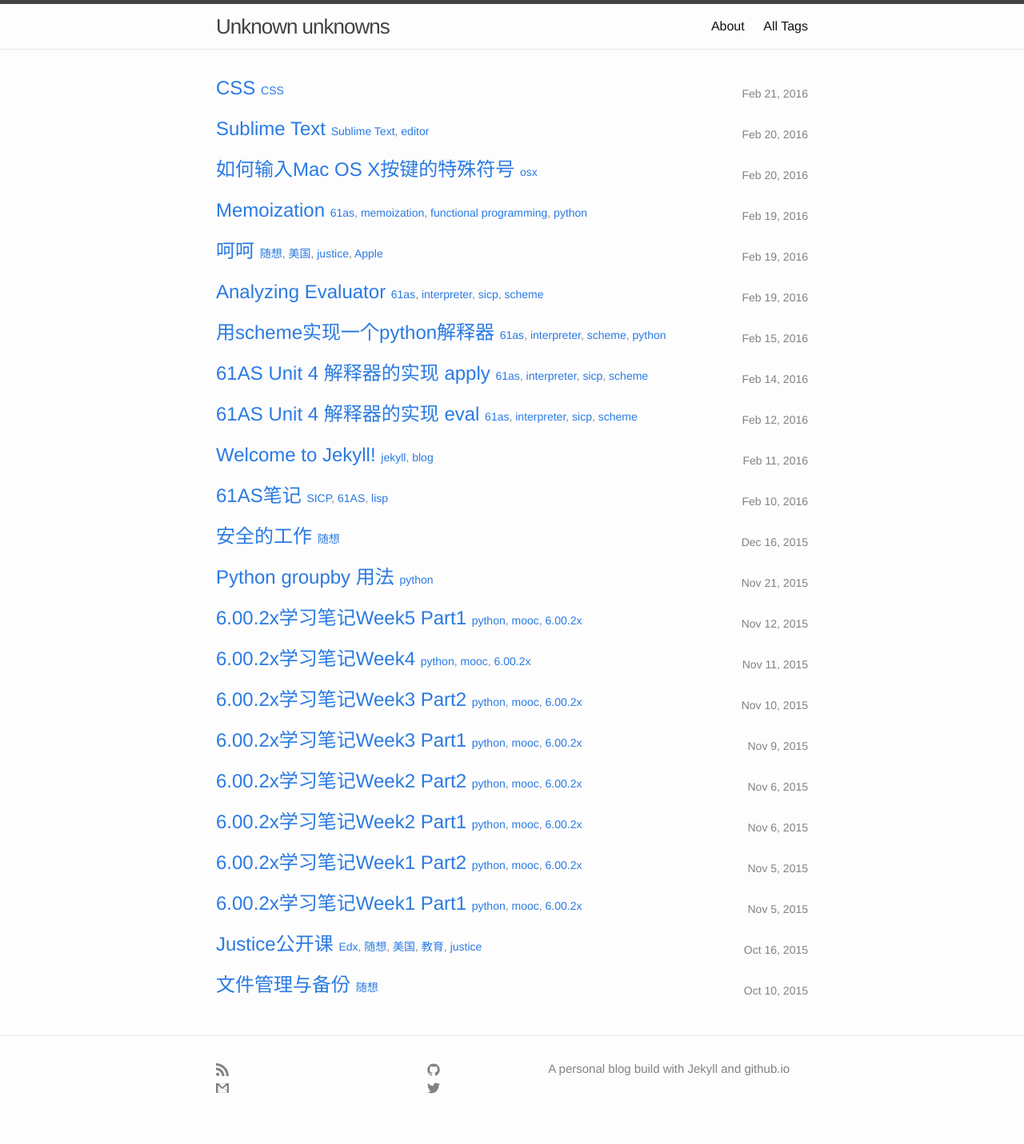
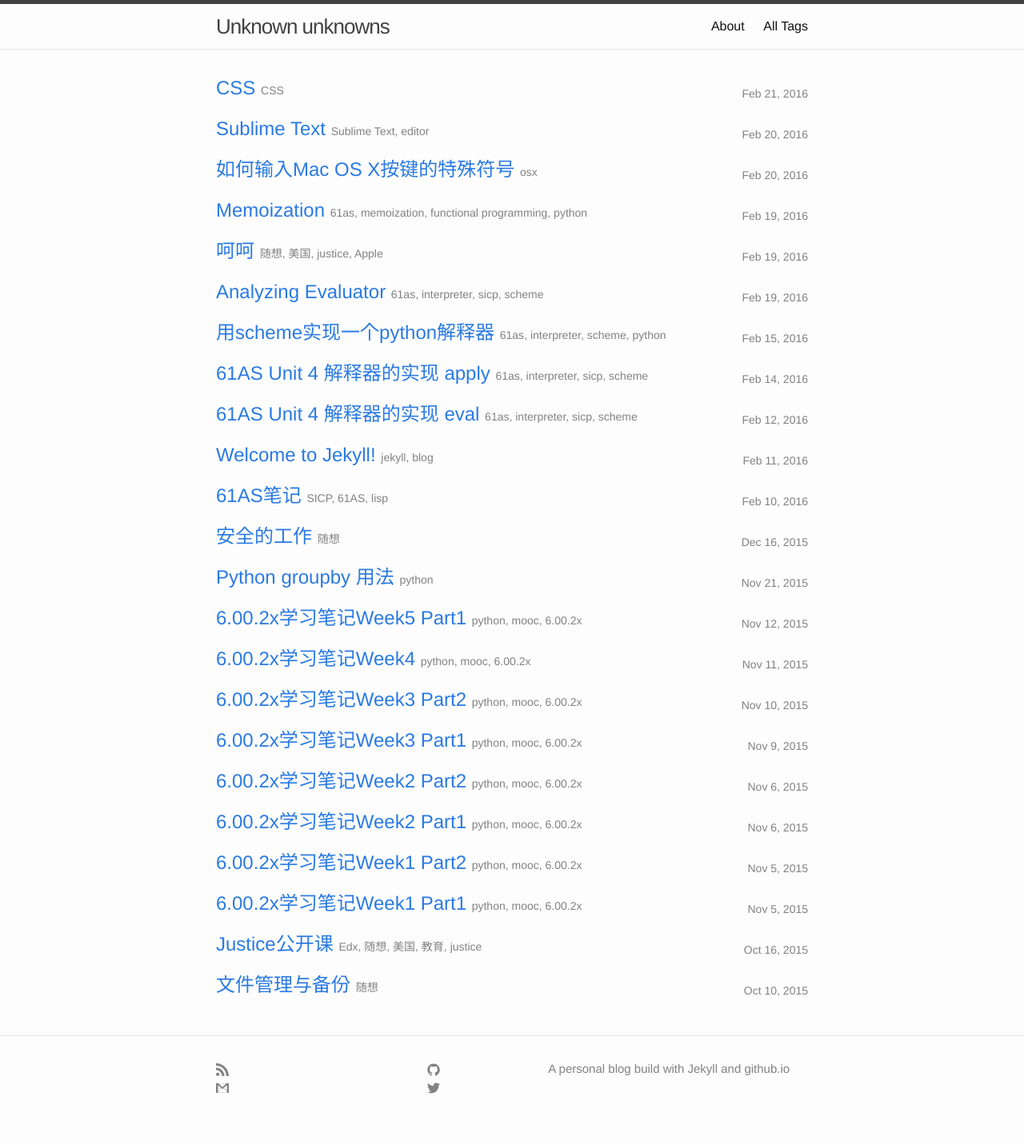
Before and after one commit to nickyfoto/Blog, a Jekyll site: the page built from index.html, in a window 1280 px wide. Shown: the whole page at 80% size. Built offline with Jekyll 4.4.1, drawn with Linux system fonts in a browser that asks for light colours.

Commit message:
change positon

```diff
--- a/index.html
+++ b/index.html
@@ -45,4 +45,8 @@ time {
 .tags {
   color: #828282;
 }
+
+.tags a {
+  color: #828282;
+}
 </style>
```
